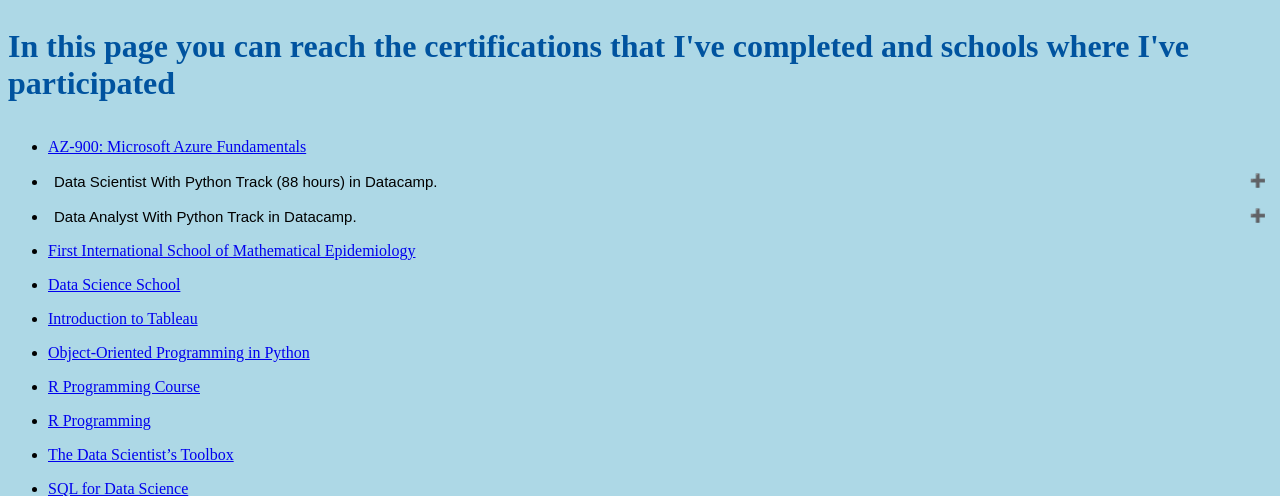
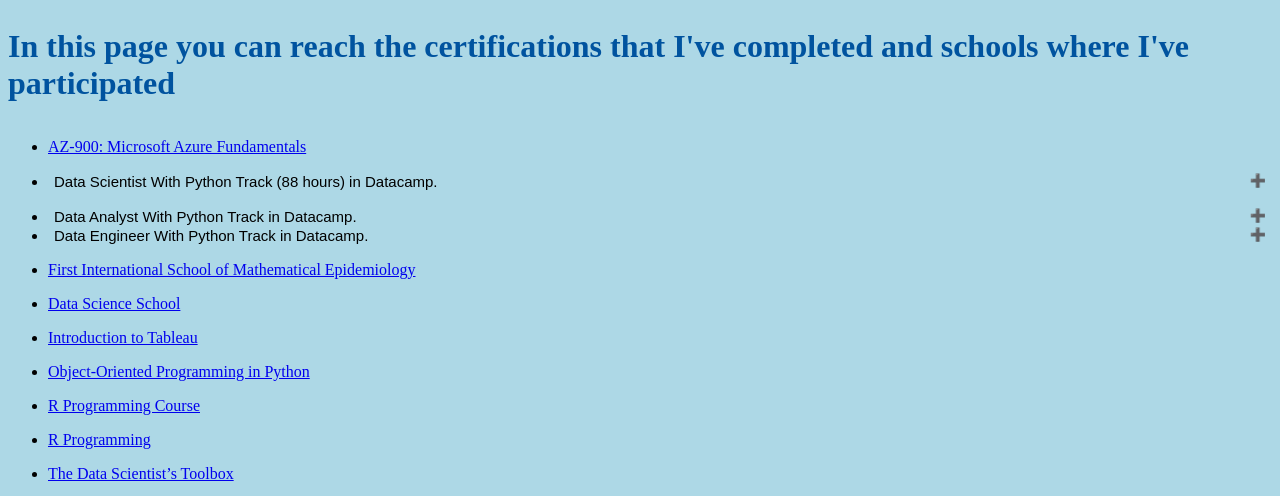
Before and after one commit to axiom-of-choice/axiom-of-choice.github.io, a Flask app: page /certificates in a window 1280 px wide. Shown: the top 496 px of the page. Run offline with Flask 2, Linux system fonts and the light colour scheme.

Commit message:
Added Data Engineering Python Track

```diff
--- a/templates/certificates.html
+++ b/templates/certificates.html
@@ -72,6 +72,36 @@
         </ol>
     </div>
     </li>
+    <li>
+       <button type="button" class="collapsible">Data Engineer With Python Track in Datacamp.</button>
+    <div class="content">
+        <p></p>
+        <a href = 'https://www.datacamp.com/statement-of-accomplishment/track/'>Certificate All Track (In Progress)</a>
+        <p></p>
+        <p>This track includes the courses:</p>
+        <ol>
+             <li><a href = 'https://www.datacamp.com/statement-of-accomplishment/course/6605837dde9d3457dd5c5b0e91712d798de8cac7'> Data Engineering for Everyone</a></li>
+             <li><a href = 'https://www.datacamp.com/statement-of-accomplishment/course/dea05015298a30ae2fec24bc341fc597f338e25b'> Introduction to Data Engineering</a></li>
+             <li><a href = 'https://www.datacamp.com/statement-of-accomplishment/course/44d04af81d404c4a698412eab3716908ca3db968'> Streamlined Data Ingestion with pandas</a></li>
+             <li><a href = 'https://www.datacamp.com/statement-of-accomplishment/course/'> Writing Efficient Python Code</a></li>
+             <li><a href = 'https://www.datacamp.com/statement-of-accomplishment/course/'> Writing Functions in Python</a> </li>
+             <li><a href = 'https://www.datacamp.com/statement-of-accomplishment/course/'> Introduction to Shell</a> </li>
+             <li><a href = 'https://www.datacamp.com/statement-of-accomplishment/course/'>Data Processing in Shell</a></li>
+             <li><a href = 'https://www.datacamp.com/statement-of-accomplishment/course/'>Introduction to Bash Scripting</a></li>
+             <li><a href = 'https://www.datacamp.com/statement-of-accomplishment/course/'>Unit Testing for Data Science in Python</a></li>
+             <li><a href = 'https://www.datacamp.com/statement-of-accomplishment/course/27b689151e69b3223fc3dac4d206b46ec4c25957'>Object-Oriented Programming in Python</a></li>
+             <li><a href = 'https://www.datacamp.com/statement-of-accomplishment/course/'>Introduction to Airflow in Python</a></li>
+             <li><a href = 'https://www.datacamp.com/statement-of-accomplishment/course/'>Introduction to PySpark</a></li>
+             <li><a href = 'https://www.datacamp.com/statement-of-accomplishment/course/'>Introduction to AWS Boto in Python</a></li>
+             <li><a href = 'https://www.datacamp.com/statement-of-accomplishment/course/c30a24740ff673a007afe7fbcb53d160632ceaea'>Introduction to Relational Databases in SQL</a></li>
+             <li><a href = 'https://www.datacamp.com/statement-of-accomplishment/course/'>Database Design</a></li>
+             <li><a href = 'https://www.datacamp.com/statement-of-accomplishment/course/'>Introduction to Scala</a></li>
+             <li><a href = 'https://www.datacamp.com/statement-of-accomplishment/course/'>Big Data fundamentals with Pyspark</a></li>
+             <li><a href = 'https://www.datacamp.com/statement-of-accomplishment/course/'>Cleaning Data with PySpark</a></li>
+            <li><a href = 'https://www.datacamp.com/statement-of-accomplishment/course/'>Introduction to MongoDB in Python</a></li>
+        </ol>
+    </div>
+    </li>
     <p></p>
     <li><a href="https://drive.google.com/file/d/1oa06IySgWzWL2Sles453oZY_WQOrsIJy/view?usp=sharing">First International School of Mathematical Epidemiology</a></li>
     <p></p>
@@ -95,7 +125,6 @@
     <p></p>
     <li><a href="https://www.coursera.org/account/accomplishments/verify/4W5T338PMQ2G">Excel Skills for Business: Essentials</a></li>
     <p></p>
-    <li></li>
 </ul>
 <script type = "text/javascript" src = "../static/js/collapsible.js">
 </script>
```
